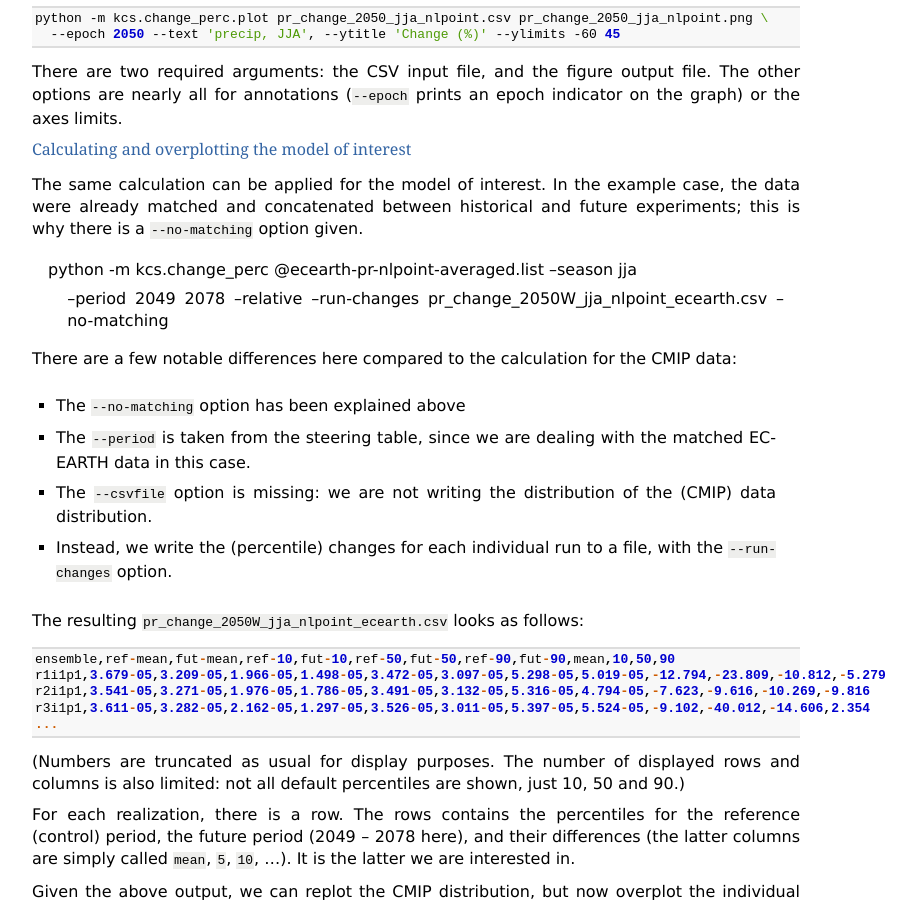
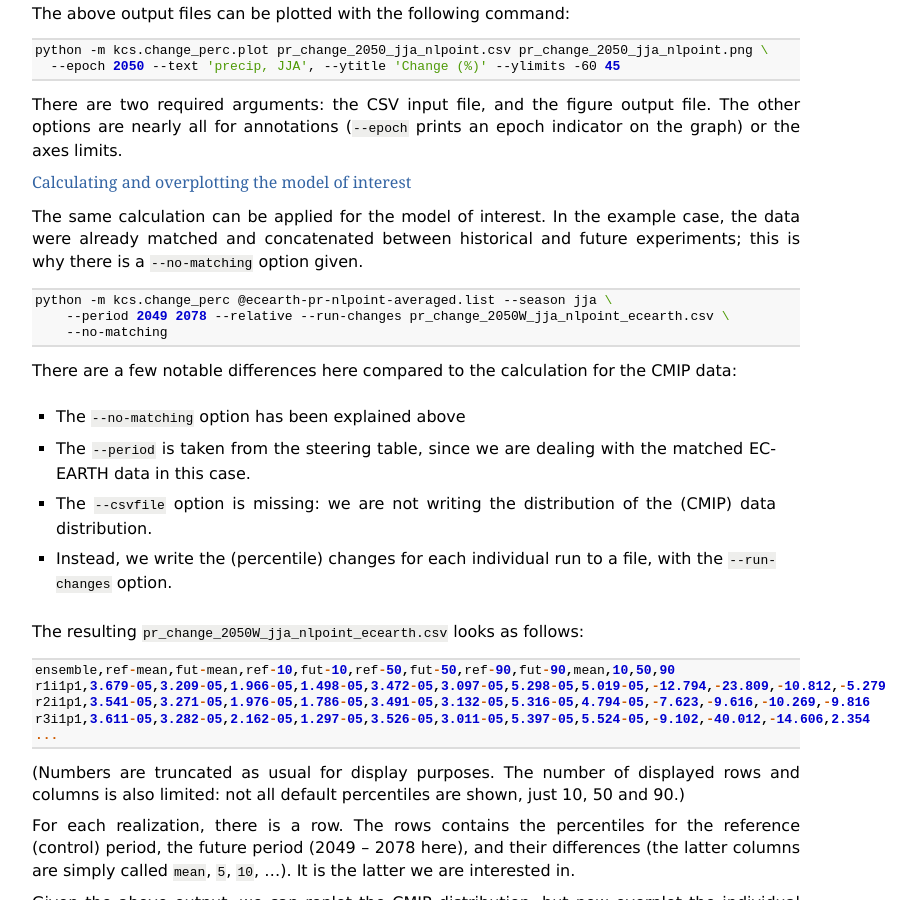
Before and after one commit to evertrol/kcs, a Sphinx documentation site: the page built from docs/source/usage.rst, in a window 1280 px wide and 900 px high, scrolled down 8899 px. Shown: the whole window, without its empty margins (48-964 px from the left). Built offline with Sphinx 7.4.7, drawn with Linux system fonts in a browser that asks for light colours; some of the changed lines change nothing that is shown; some of the changed text lies outside the part shown.

Commit message:
Minor clarification and fix in usage guide

```diff
--- a/docs/source/usage.rst
+++ b/docs/source/usage.rst
@@ -131,6 +131,9 @@
         tas_Amon_GISS-E2-R_rcp85_r1i1p1_222601-225012.nc \
         tas_Amon_GISS-E2-R_rcp85_r1i1p1_225101-227512.nc \
         tas_Amon_GISS-E2-R_rcp85_r1i1p1_227601-230012.nc
+
+NB: ``kcs.read_files`` is a fictional module, so the above example
+will yield an error.
 
 Lines in an @-list can be commented-out using a ``#`` at the start of
 a line (but trailing comments at the end of a line are not allowed;
@@ -617,6 +620,8 @@
 ~~~~~~~~~~~~~~~~~~~~~~~~~~~~~~~~~~~~~~~~~~~~~~~~~~
 
 The same calculation can be applied for the model of interest. In the example case, the data were already matched and concatenated between historical and future experiments; this is why there is a ``--no-matching`` option given.
+
+.. code-block:: bash
 
     python -m kcs.change_perc @ecearth-pr-nlpoint-averaged.list --season jja \
         --period 2049 2078 --relative --run-changes pr_change_2050W_jja_nlpoint_ecearth.csv \
```
